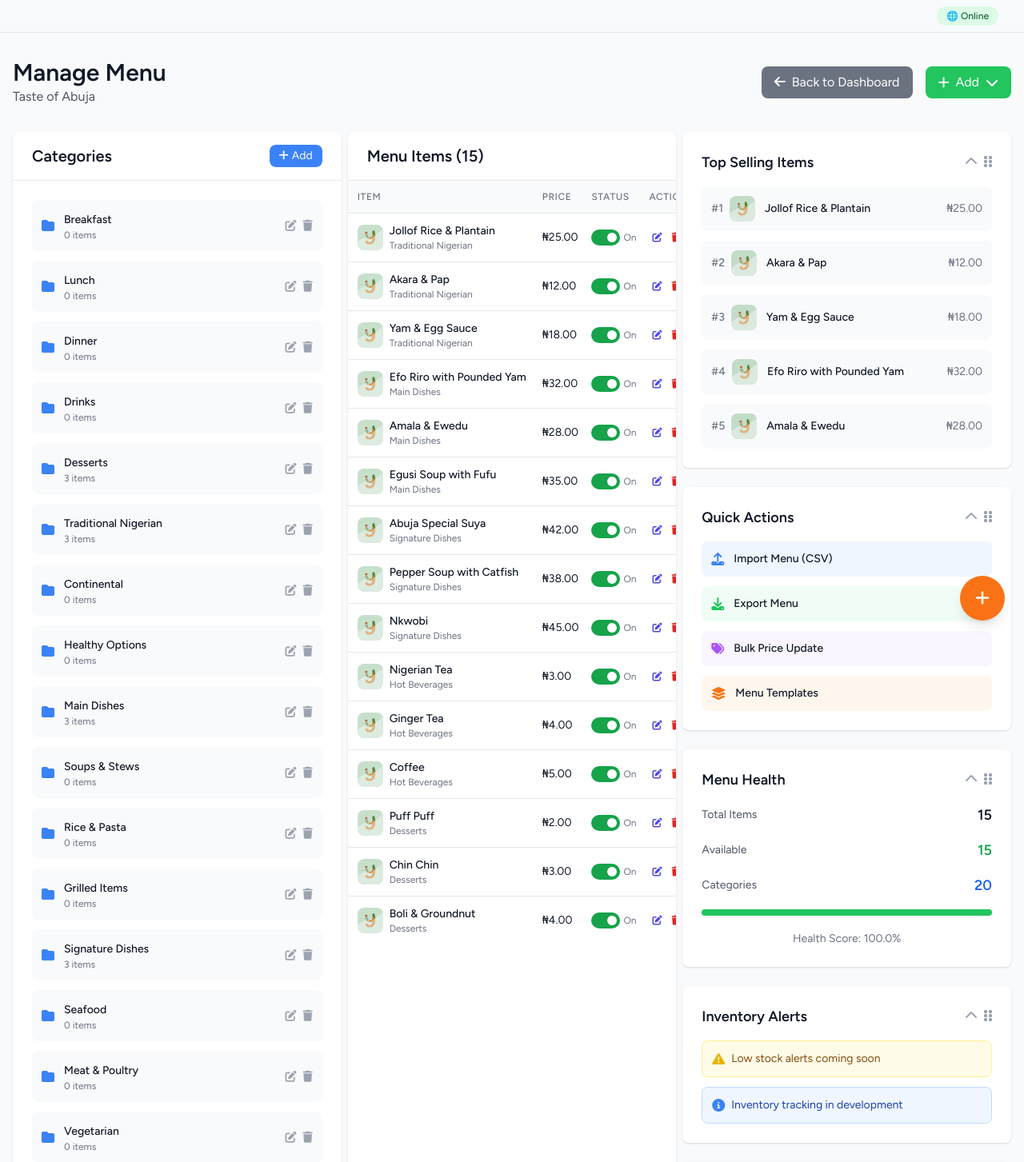
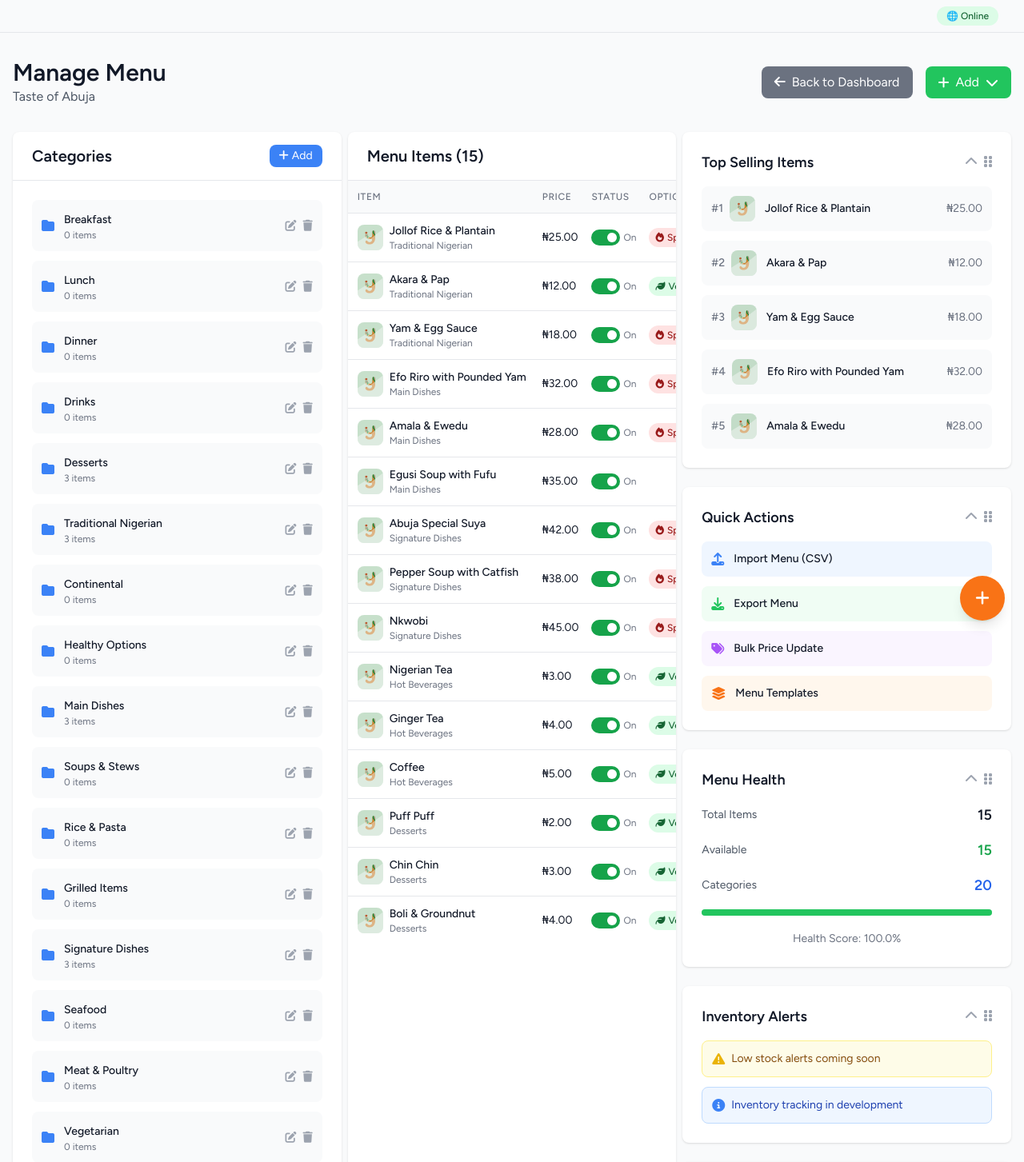
Before and after one commit to amithyone/fastify-food-app, a Laravel app: page /restaurant/taste-of-abuja/menu in a window 1280 px wide. Shown: the top 1453 px of the page at 80% size. Run offline with Laravel 12, Linux system fonts and the light colour scheme; a user stored in the database is signed in; data comes from the database, SQL or seed files in the repository; tables that the repository leaves empty hold one stand-in row (values such as "Sample post"); style sheets or scripts are compiled from the project's sources; parts of the project's set-up code (start-up, migrations or seed data) failed here and were passed over.

Commit message:
Add comprehensive menu item fields to modal - Added ingredients and allergens text fields - Added item options section with checkboxes (Available, Featured, Vegetarian, Spicy) - Updated editMenuItem function to handle all new fields - Updated openMenuItemModal to clear all new fields - Added Options column to menu items table showing badges for Featured, Vegetarian, Spicy - Enhanced menu item management with full field support

```diff
--- a/resources/views/restaurant/menu/index.blade.php
+++ b/resources/views/restaurant/menu/index.blade.php
@@ -121,6 +121,9 @@
                                         Status
                                     </th>
                                     <th class="px-2 py-3 text-left text-xs font-medium text-gray-500 dark:text-gray-300 uppercase tracking-wider w-1/6">
+                                        Options
+                                    </th>
+                                    <th class="px-2 py-3 text-left text-xs font-medium text-gray-500 dark:text-gray-300 uppercase tracking-wider w-1/6">
                                         Actions
                                     </th>
                                 </tr>
@@ -163,9 +166,28 @@
                                                 </span>
                                             </div>
                                         </td>
+                                        <td class="px-2 py-3 whitespace-nowrap">
+                                            <div class="flex items-center space-x-1">
+                                                @if($item->is_featured)
+                                                    <span class="inline-flex items-center px-2 py-1 text-xs font-medium bg-orange-100 text-orange-800 dark:bg-orange-900 dark:text-orange-200 rounded-full">
+                                                        <i class="fas fa-star mr-1"></i>Featured
+                                                    </span>
+                                                @endif
+                                                @if($item->is_vegetarian)
+                                                    <span class="inline-flex items-center px-2 py-1 text-xs font-medium bg-green-100 text-green-800 dark:bg-green-900 dark:text-green-200 rounded-full">
+                                                        <i class="fas fa-leaf mr-1"></i>Veg
+                                                    </span>
+                                                @endif
+                                                @if($item->is_spicy)
+                                                    <span class="inline-flex items-center px-2 py-1 text-xs font-medium bg-red-100 text-red-800 dark:bg-red-900 dark:text-red-200 rounded-full">
+                                                        <i class="fas fa-fire mr-1"></i>Spicy
+                                                    </span>
+                                                @endif
+                                            </div>
+                                        </td>
                                         <td class="px-2 py-3 whitespace-nowrap text-sm font-medium">
                                             <div class="flex items-center space-x-1">
-                                                <button onclick="editMenuItem({{ $item->id }}, '{{ $item->name }}', {{ $item->price }}, '{{ $item->description ?? '' }}', {{ $item->category_id ?? 'null' }}, {{ $item->is_available ? 'true' : 'false' }}, '{{ $item->image ? Storage::url($item->image) : null }}' )"
+                                                <button onclick="editMenuItem({{ $item->id }}, '{{ $item->name }}', {{ $item->price }}, '{{ $item->description ?? '' }}', {{ $item->category_id ?? 'null' }}, {{ $item->is_available ? 'true' : 'false' }}, '{{ $item->image ? Storage::url($item->image) : null }}', '{{ $item->ingredients ?? '' }}', '{{ $item->allergens ?? '' }}', {{ $item->is_featured ? 'true' : 'false' }}, {{ $item->is_vegetarian ? 'true' : 'false' }}, {{ $item->is_spicy ? 'true' : 'false' }})"
                                                         class="text-indigo-600 hover:text-indigo-900 dark:text-indigo-400 dark:hover:text-indigo-300 p-1">
                                                     <i class="fas fa-edit text-xs"></i>
                                                 </button>
@@ -504,9 +526,43 @@
                                   class="w-full px-3 py-2 border border-gray-300 dark:border-gray-600 rounded-lg focus:ring-2 focus:ring-blue-500 focus:border-transparent dark:bg-gray-700 dark:text-white"></textarea>
                     </div>
 
-                    <div class="flex items-center">
-                        <input type="checkbox" id="itemAvailable" name="is_available" class="h-4 w-4 text-blue-600 focus:ring-blue-500 border-gray-300 rounded">
-                        <label for="itemAvailable" class="ml-2 block text-sm text-gray-900 dark:text-white">Available</label>
+                    <div>
+                        <label for="itemIngredients" class="block text-sm font-medium text-gray-700 dark:text-gray-300 mb-2">Ingredients</label>
+                        <textarea id="itemIngredients" name="ingredients" rows="3"
+                                  class="w-full px-3 py-2 border border-gray-300 dark:border-gray-600 rounded-lg focus:ring-2 focus:ring-blue-500 focus:border-transparent dark:bg-gray-700 dark:text-white"
+                                  placeholder="List the main ingredients (e.g., rice, chicken, vegetables, spices)"></textarea>
+                    </div>
+
+                    <div>
+                        <label for="itemAllergens" class="block text-sm font-medium text-gray-700 dark:text-gray-300 mb-2">Allergens</label>
+                        <textarea id="itemAllergens" name="allergens" rows="2"
+                                  class="w-full px-3 py-2 border border-gray-300 dark:border-gray-600 rounded-lg focus:ring-2 focus:ring-blue-500 focus:border-transparent dark:bg-gray-700 dark:text-white"
+                                  placeholder="List any allergens (e.g., nuts, dairy, gluten, shellfish)"></textarea>
+                    </div>
+
+                    <!-- Item Options -->
+                    <div class="space-y-3">
+                        <h4 class="text-sm font-medium text-gray-700 dark:text-gray-300">Item Options</h4>
+
+                        <div class="flex items-center">
+                            <input type="checkbox" id="itemAvailable" name="is_available" class="h-4 w-4 text-orange-600 focus:ring-orange-500 border-gray-300 rounded">
+                            <label for="itemAvailable" class="ml-2 block text-sm text-gray-900 dark:text-white">Available for Order</label>
+                        </div>
+
+                        <div class="flex items-center">
+                            <input type="checkbox" id="itemFeatured" name="is_featured" class="h-4 w-4 text-orange-600 focus:ring-orange-500 border-gray-300 rounded">
+                            <label for="itemFeatured" class="ml-2 block text-sm text-gray-900 dark:text-white">Featured Item</label>
+                        </div>
+
+                        <div class="flex items-center">
+                            <input type="checkbox" id="itemVegetarian" name="is_vegetarian" class="h-4 w-4 text-green-600 focus:ring-green-500 border-gray-300 rounded">
+                            <label for="itemVegetarian" class="ml-2 block text-sm text-gray-900 dark:text-white">Vegetarian</label>
+                        </div>
+
+                        <div class="flex items-center">
+                            <input type="checkbox" id="itemSpicy" name="is_spicy" class="h-4 w-4 text-red-600 focus:ring-red-500 border-gray-300 rounded">
+                            <label for="itemSpicy" class="ml-2 block text-sm text-gray-900 dark:text-white">Spicy</label>
+                        </div>
                     </div>
                 </div>
 
@@ -665,7 +721,12 @@ function openMenuItemModal() {
     document.getElementById('itemCategory').value = '';
     document.getElementById('itemPrice').value = '';
     document.getElementById('itemDescription').value = '';
+    document.getElementById('itemIngredients').value = '';
+    document.getElementById('itemAllergens').value = '';
     document.getElementById('itemAvailable').checked = true;
+    document.getElementById('itemFeatured').checked = false;
+    document.getElementById('itemVegetarian').checked = false;
+    document.getElementById('itemSpicy').checked = false;
     resetImagePreview();
     document.getElementById('menuItemModal').classList.remove('hidden');
 }
@@ -674,14 +735,19 @@ function closeMenuItemModal() {
     document.getElementById('menuItemModal').classList.add('hidden');
 }
 
-function editMenuItem(id, name, price, description, categoryId, isAvailable, imageUrl = null) {
+function editMenuItem(id, name, price, description, categoryId, isAvailable, imageUrl = null, ingredients = '', allergens = '', isFeatured = false, isVegetarian = false, isSpicy = false) {
     editingMenuItemId = id;
     document.getElementById('menuItemModalTitle').textContent = 'Edit Menu Item';
     document.getElementById('itemName').value = name;
     document.getElementById('itemCategory').value = categoryId || '';
     document.getElementById('itemPrice').value = (price / 100).toFixed(2);
     document.getElementById('itemDescription').value = description || '';
+    document.getElementById('itemIngredients').value = ingredients || '';
+    document.getElementById('itemAllergens').value = allergens || '';
     document.getElementById('itemAvailable').checked = isAvailable;
+    document.getElementById('itemFeatured').checked = isFeatured;
+    document.getElementById('itemVegetarian').checked = isVegetarian;
+    document.getElementById('itemSpicy').checked = isSpicy;
 
     // Handle image preview for editing
     if (imageUrl) {
```
